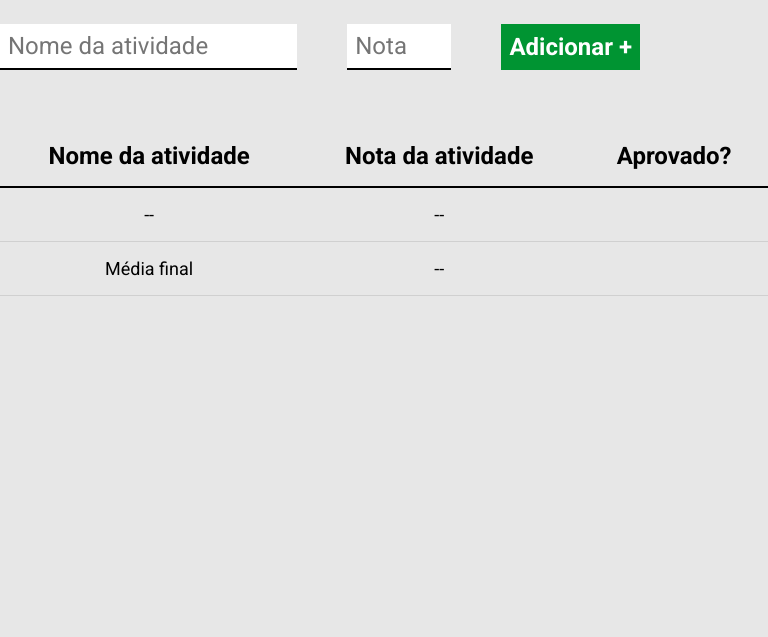
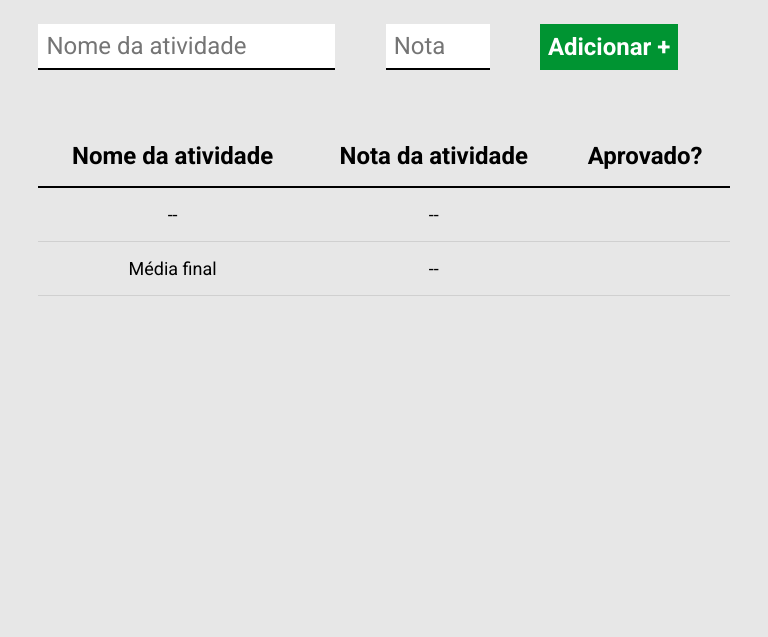
Before and after one commit to ElsonMateusFE/calculadora_de_media, a plain HTML site: page index.html in a window 768 px wide. Shown: the part 163-800 px from the top of the page. Drawn offline with Linux system fonts and the light colour scheme.

Commit message:
atualizacao

```diff
--- a/estilos/style.css
+++ b/estilos/style.css
@@ -129,3 +129,9 @@ table td img {
         font-size: 20px;
     }
 }
+
+@media screen and (min-width: 641px) and (max-width: 1023px){
+    .container {
+        max-width: 90%;
+    }
+}
```
